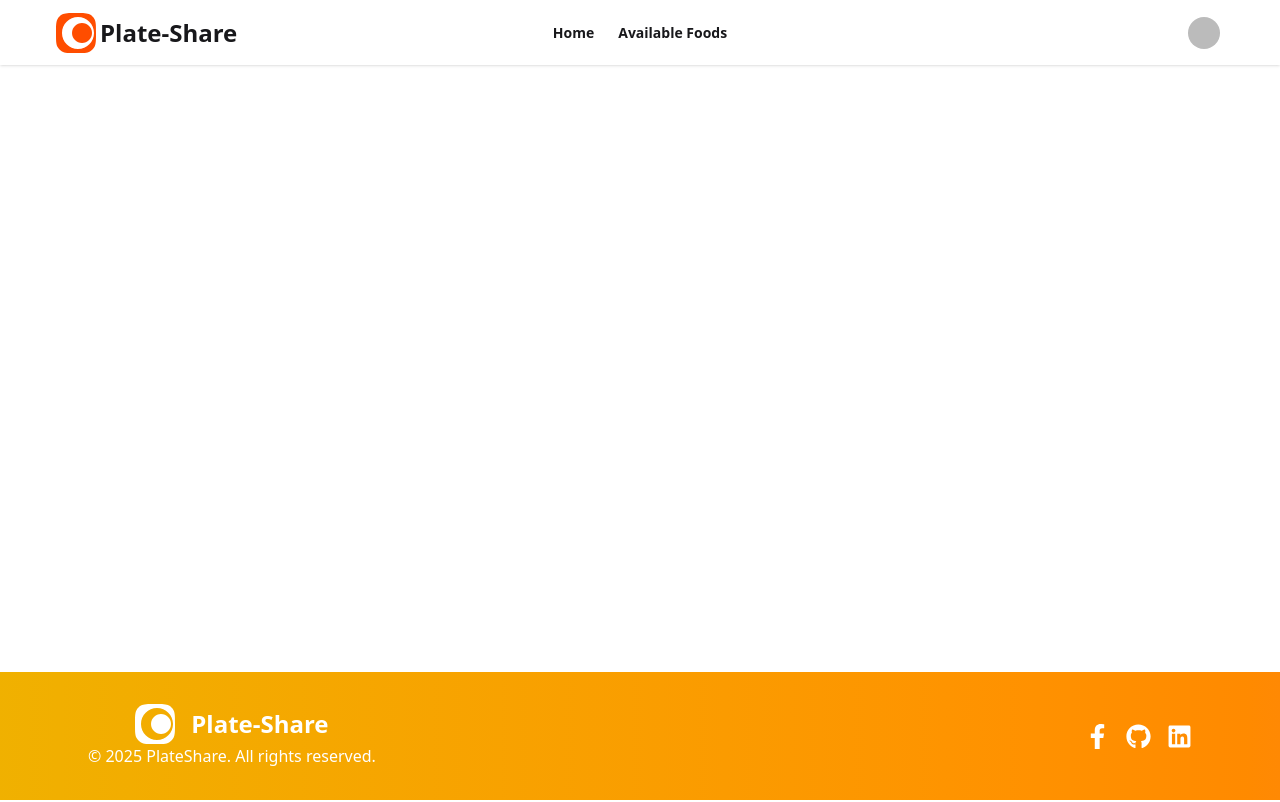
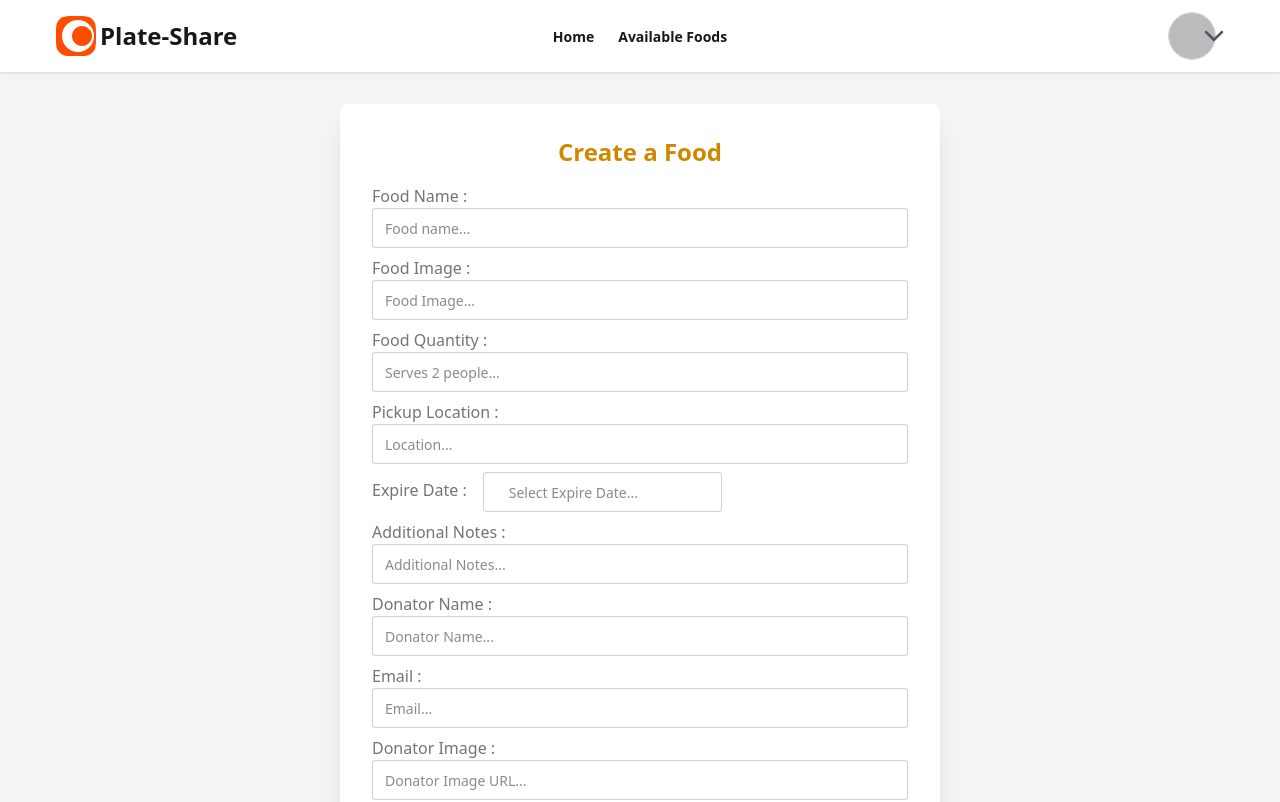
Before and after one commit to azizulhakim6817/client-assignment-10, a React (Vite) app: page /add-food in a window 1280 px wide. Shown: the top 802 px of the page. Built offline with nearby package versions, Linux system fonts and the light colour scheme; no server answers; sample sign-in values are in the browser's storage.

Commit message:
navbar-setup

```diff
--- a/package.json
+++ b/package.json
@@ -16,6 +16,7 @@
     "lucide-react": "^0.553.0",
     "motion": "^12.23.24",
     "react": "^19.2.0",
+    "react-datepicker": "^8.9.0",
     "react-dom": "^19.2.0",
     "react-icons": "^5.5.0",
     "react-router": "^7.9.5",
--- a/src/Routes/Routes.jsx
+++ b/src/Routes/Routes.jsx
@@ -1,17 +1,15 @@
 import { createBrowserRouter } from "react-router";
 import MainLayout from "../layout/MainLayout";
 import Home from "../pages/Home";
-import AvailableFoods from "../pages/AvailableFoods";
-import AddFood from "../pages/AddFood";
-import ManageMyFoods from "../pages/ManageMyFoods";
-import MyFoodRquests from "../pages/MyFoodRquests";
-
 import NotFoundPage from "../pages/NotFoundPage";
 import Login from "../pages/Login";
 import Register from "../pages/Register";
-
 import FoodDetails from "./../pages/FoodDetails";
 import ProtectedRoute from "./ProtectedRoute";
+import AddFood from "./../pages/AddFood";
+import AvailableFoods from "./../pages/AvailableFoods";
+import MyFoodRquests from "./../pages/MyFoodRquests";
+import ManageMyFoods from './../pages/ManageMyFoods';
 
 const route = createBrowserRouter([
   {
@@ -29,9 +27,30 @@ const route = createBrowserRouter([
         Component: Register,
       },
       { path: "available-foods", Component: AvailableFoods },
-      { path: "add-food", element: AddFood },
-      { path: "manage-my-foods", Component: ManageMyFoods },
-      { path: "my-food-rquests", Component: MyFoodRquests },
+      {
+        path: "add-food",
+        element: (
+          <ProtectedRoute>
+            <AddFood />
+          </ProtectedRoute>
+        ),
+      },
+      {
+        path: "manage-my-foods",
+        element: (
+          <ProtectedRoute>
+            <ManageMyFoods />
+          </ProtectedRoute>
+        ),
+      },
+      {
+        path: "my-food-rquests",
+        element: (
+          <ProtectedRoute>
+            <MyFoodRquests />
+          </ProtectedRoute>
+        ),
+      },
       {
         path: "food-details/:id",
         loader: async ({ params }) => {
--- /dev/null
+++ b/src/component/CalendarIcon .jsx
@@ -0,0 +1,26 @@
+import { useState } from "react";
+import DatePicker from "react-datepicker";
+import "react-datepicker/dist/react-datepicker.css";
+
+const CalendarIcon = ({ value, onChange }) => {
+  const [selectedDate, setSelectedDate] = useState(value || null);
+
+  const handleChange = (date) => {
+    setSelectedDate(date);
+    onChange(date); // pass date back to parent
+  };
+
+  return (
+    <DatePicker
+      selected={selectedDate}
+      onChange={handleChange}
+      placeholderText="Select Expire Date..."
+      className="input w-full"
+      dateFormat="yyyy-MM-dd"
+      minDate={new Date()}
+      showIcon
+    />
+  );
+};
+
+export default CalendarIcon;
--- a/src/component/Navbar.jsx
+++ b/src/component/Navbar.jsx
@@ -1,17 +1,31 @@
-import { useContext } from "react";
+import { useContext, useState, useEffect, useRef } from "react";
 import { Link, NavLink } from "react-router";
 import { AuthContext } from "../context/AuthContext";
 import { FiLogOut } from "react-icons/fi";
-import { toast } from "react-toastify";
+import { MdAddCircle, MdManageHistory } from "react-icons/md";
+import { FaRegWindowRestore } from "react-icons/fa6";
+import { IoIosArrowDown } from "react-icons/io";
 
 const Navbar = () => {
   const { user, signOutUser } = useContext(AuthContext);
-
+  const [isOpen, setIsOpen] = useState(false);
+  const dropdownRef = useRef(null);
 
   const logoutUser = () => {
     signOutUser();
-    toast.sucess("Logout successfull");
+    setIsOpen(false);
   };
+
+  // Close dropdown when clicked outside
+  useEffect(() => {
+    const handleClickOutside = (e) => {
+      if (dropdownRef.current && !dropdownRef.current.contains(e.target)) {
+        setIsOpen(false);
+      }
+    };
+    document.addEventListener("click", handleClickOutside);
+    return () => document.removeEventListener("click", handleClickOutside);
+  }, []);
 
   const links = (
     <>
@@ -87,7 +101,7 @@ const Navbar = () => {
       </div>
 
       {/* Right side */}
-      <div className="navbar-end">
+      <div className="navbar-end relative" ref={dropdownRef}>
         {!user ? (
           <Link
             to="/login"
@@ -96,35 +110,51 @@ const Navbar = () => {
             Login
           </Link>
         ) : (
-          <details className="dropdown dropdown-end">
-            <summary className="m-1 flex items-center gap-2 rounded">
-              {user?.photoURL ? (
+          <div className="relative">
+            <button
+              onClick={() => setIsOpen((prev) => !prev)}
+              className="flex items-center gap-2 cursor-pointer rounded-full px-2 py-1 hover:bg-gray-100 transition-all duration-200"
+            >
               <img
-                  src={user.photoURL}
-                  alt={user?.displayName || "Profile"}
-                  className="w-8 h-8 rounded-full"
+                src={user?.photoURL}
+                alt={user?.displayName || "User"}
+                className="relative w-12 h-12 rounded-full border border-gray-300 object-cover"
               />
-              ) : (
-                <span className="font-bold">
-                  {user?.displayName || "Profile"}
-                </span>
-              )}
-            </summary>
 
-            <ul className="menu dropdown-content bg-base-100 rounded-box z-50 w-52 p-2 shadow-sm mt-2">
+              <IoIosArrowDown
+                size={28}
+                className={` absolute -right-1 text-gray-600 transition-transform duration-200 ${
+                  isOpen ? "rotate-180" : ""
+                }`}
+              />
+            </button>
+
+            {isOpen && (
+              <ul className=" space-y-2 absolute right-0 mt-3 bg-base-100 rounded-box w-52 p-2 shadow z-50">
                 <li>
-                <NavLink to="add-food" className="font-semibold">
-                  Add Food
+                  <NavLink
+                    to="add-food"
+                    className="font-semibold flex justify-start gap-2 items-center"
+                  >
+                    <MdAddCircle size={16} className="text-black" /> Add Food
                   </NavLink>
                 </li>
                 <li>
-                <NavLink to="manage-my-foods" className="font-semibold">
-                  Manage My Foods
+                  <NavLink
+                    to="manage-my-foods"
+                    className="font-semibold flex justify-start gap-2 items-center"
+                  >
+                    <MdManageHistory size={18} className="text-black" /> Manage
+                    My Foods
                   </NavLink>
                 </li>
                 <li>
-                <NavLink to="my-food-requests" className="font-semibold">
-                  My Food Requests
+                  <NavLink
+                    to="my-food-rquests"
+                    className="font-semibold flex justify-start gap-2 items-center"
+                  >
+                    <FaRegWindowRestore size={16} className="text-black" /> My
+                    Food Requests
                   </NavLink>
                 </li>
                 <li>
@@ -137,7 +167,8 @@ const Navbar = () => {
                   </button>
                 </li>
               </ul>
-          </details>
+            )}
+          </div>
         )}
       </div>
     </div>
--- a/src/pages/AddFood.jsx
+++ b/src/pages/AddFood.jsx
@@ -1,83 +1,153 @@
-import { useForm } from "react-hook-form";
-import { useAuthState } from "react-firebase-hooks/auth";
-import { auth } from "../firebase";
+import { useState } from "react";
 import axios from "axios";
-import { toast } from "react-hot-toast";
 
-export default function AddFood() {
-  const [user] = useAuthState(auth);
-  const { register, handleSubmit, reset } = useForm();
+import CalendarIcon from "../component/CalendarIcon ";
+import { toast } from 'react-toastify';
 
-  const onSubmit = async (data) => {
+
+const AddFood = () => {
+  const [expireDate, setExpireDate] = useState(null);
+
+  const handleSubmit = async (e) => {
+    e.preventDefault();
+
+    const food_name = e.target.food_name.value;
+    const food_image = e.target.food_image.value;
+    const food_quantity = e.target.food_quantity.value;
+    const pickup_location = e.target.pickup_location.value;
+    const additional_notes = e.target.additional_notes.value;
+    const donator_name = e.target.donator_name.value;
+    const email = e.target.email.value;
+    const donator_image = e.target.donator_image.value;
+    const food_status = e.target.food_status.value || "Available";
+
+    const foodData = {
+      food_name,
+      food_image,
+      food_quantity,
+      pickup_location,
+      expire_date: expireDate,
+      additional_notes,
+      donator_name,
+      donator_email: email,
+      donator_image,
+      food_status,
+    };
+
     try {
-      const toBase64 = (file) =>
-        new Promise((resolve, reject) => {
-          const reader = new FileReader();
-          reader.readAsDataURL(file);
-          reader.onload = () => resolve(reader.result);
-          reader.onerror = (err) => reject(err);
-        });
-
-      const base64Image = await toBase64(data.foodImage[0]);
-
-      const token = await user.getIdToken();
-      await axios.post(
-        "/api/foods",
-        {
-          ...data,
-          foodImage: base64Image,
-        },
-        { headers: { Authorization: `Bearer ${token}` } }
-      );
-
-      toast.success("Food added successfully!");
-      reset();
+      const res = await axios.post("http://localhost:3000/food", foodData);
+      if (res.status === 201 || res.status === 200) {
+        toast.success("Food submitted successfully!");
+        e.target.reset();
+        setExpireDate(null);
+      }
     } catch (err) {
-      console.error(err);
-      toast.error("Failed to add food");
+      console.error("Error submitting food:", err);
+      toast.error("Failed to submit food. Try again.");
     }
   };
 
-  if (!user) return <p>Loading...</p>;
+  return (
+    <div className="py-8  px-4 md:px-14 bg-gray-100 flex justify-center items-center">
+      <div className="card bg-base-100 w-[300px] md:w-[600px] shrink-0 shadow-xl p-8">
+        <h1 className="text-xl md:text-2xl font-bold text-center text-yellow-600 mb-4">
+          Create a Food
+        </h1>
 
-  return (
-    <div className="max-w-xl mx-auto p-4">
-      <h1 className="text-2xl font-bold mb-4">Add Food</h1>
-      <form onSubmit={handleSubmit(onSubmit)} className="space-y-3">
+        <form onSubmit={handleSubmit}>
+          <label className="label">Food Name :</label>
           <input
-          {...register("foodName", { required: true })}
-          placeholder="Food Name"
-          className="input"
+            type="text"
+            name="food_name"
+            className="input w-full mb-2"
+            placeholder="Food name..."
+            required
           />
+
+          <label className="label">Food Image :</label>
           <input
-          type="file"
-          {...register("foodImage", { required: true })}
-          className="input"
+            type="text"
+            name="food_image"
+            className="input w-full mb-2"
+            placeholder="Food Image..."
+            required
           />
+
+          <label className="label">Food Quantity :</label>
           <input
-          {...register("foodQuantity", { required: true })}
-          placeholder="Serves 2 people"
-          className="input"
+            type="text"
+            name="food_quantity"
+            className="input w-full mb-2"
+            placeholder="Serves 2 people..."
+            required
           />
+
+          <label className="label">Pickup Location :</label>
           <input
-          {...register("pickupLocation", { required: true })}
-          placeholder="Pickup Location"
-          className="input"
+            type="text"
+            name="pickup_location"
+            className="input w-full mb-2"
+            placeholder="Location..."
+            required
           />
+
+          <div>
+            <label className="label mr-4">Expire Date :</label>
+            <CalendarIcon value={expireDate} onChange={setExpireDate} />
+          </div>
+          <label className="label mt-2">Additional Notes :</label>
           <input
-          type="date"
-          {...register("expireDate", { required: true })}
-          className="input"
+            type="text"
+            name="additional_notes"
+            className="input w-full mb-2"
+            placeholder="Additional Notes..."
           />
-        <textarea
-          {...register("additionalNotes")}
-          placeholder="Additional Notes"
-          className="input"
+
+          <label className="label">Donator Name :</label>
+          <input
+            type="text"
+            name="donator_name"
+            className="input w-full mb-2"
+            placeholder="Donator Name..."
+            required
           />
-        <button type="submit" className="btn-primary">
-          Add Food
+
+          <label className="label">Email :</label>
+          <input
+            type="email"
+            name="email"
+            className="input w-full mb-2"
+            placeholder="Email..."
+            required
+          />
+
+          <label className="label">Donator Image :</label>
+          <input
+            type="text"
+            name="donator_image"
+            className="input w-full mb-2"
+            placeholder="Donator Image URL..."
+          />
+
+          <label className="label">Food Status :</label>
+          <input
+            type="text"
+            name="food_status"
+            className="input w-full mb-2"
+            placeholder="Available"
+            defaultValue="Available"
+          />
+
+          <button
+            type="submit"
+            className="btn font-bold text-[16px] bg-yellow-400 text-black mt-4 w-full"
+          >
+            Create Food
           </button>
         </form>
       </div>
+    </div>
   );
-}
+};
+
+export default AddFood;
```
Also changed, not shown: src/pages/AvailableFoods.jsx (+62 -3 lines), 2 other files (tests, documents, lock files or other folders). Lines whose indentation alone changed are shown as unchanged.
